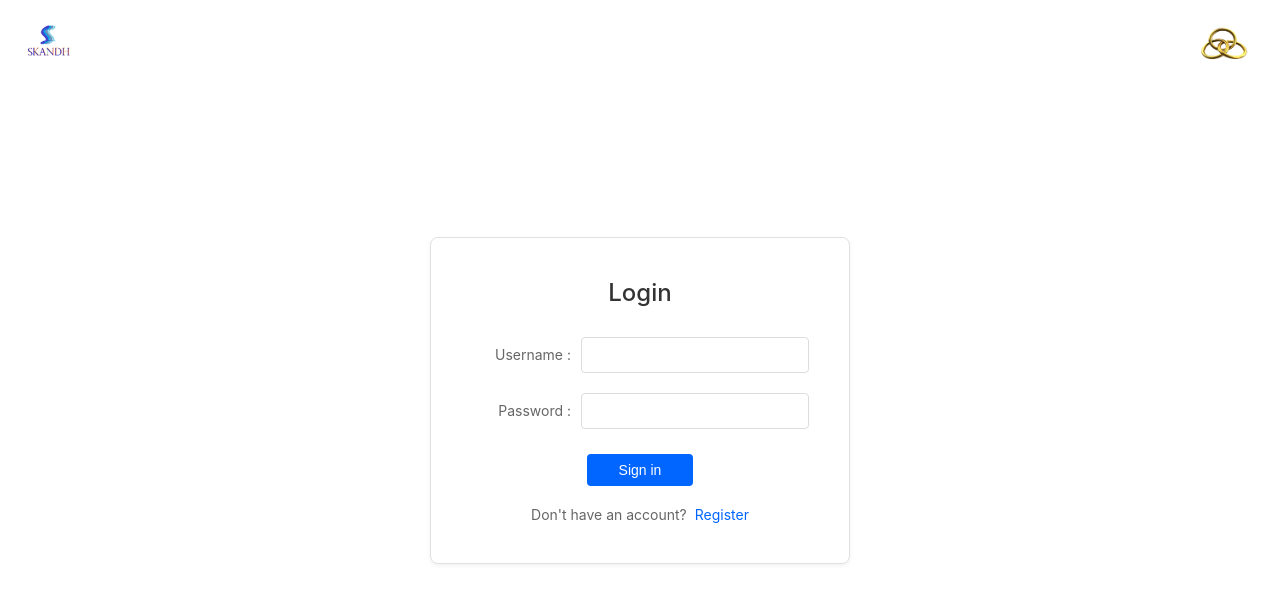
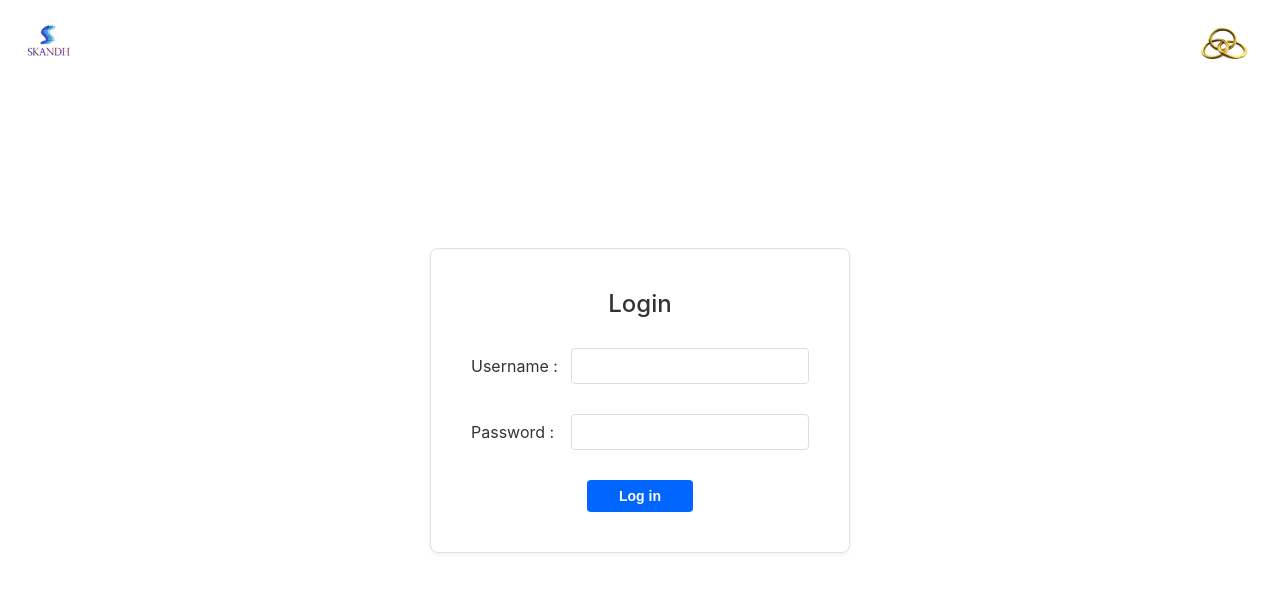
Before and after one commit to Abeshek7/Inventory, a Flask app: page /login in a window 1280 px wide. Shown: the top 603 px of the page. Run offline with Flask 3, Linux system fonts and the light colour scheme.

Commit message:
changed the login UI as well as removing the register page

```diff
--- a/main.py
+++ b/main.py
@@ -118,6 +118,7 @@ def capture_owner():
     return jsonify({'redirect': url_for('second_html')})
 
 @app.route('/inventory')
+@login_required
 def second_html():
     return render_template('inventory.html')
 
@@ -149,7 +150,7 @@ def capture_inventory():
         conn.commit()
 
         # Call stored procedure to update ASN numbers
-        cursor.callproc('process_download_dummy', [username])
+        cursor.callproc('process_download_final', [username])
         conn.commit()
 
         return jsonify({"message": "Inventory data saved successfully!"}), 200
@@ -165,6 +166,7 @@ def capture_inventory():
             conn.close()
 
 @app.route('/download_excel')
+@login_required
 def download_excel():
     conn = get_db_connection()
 
@@ -243,5 +245,6 @@ def download_excel():
 
 
 
+
 if __name__ == '__main__':
     app.run(debug=True)
--- a/static/css/login.css
+++ b/static/css/login.css
@@ -55,17 +55,19 @@ body {
 } */
 
 .input-group {
-    margin-bottom: 20px;
+    margin-bottom: 30px;
     display: flex;
     align-items: center; /* Align vertically centered */
+    font-weight: 400;
 }
 
 .input-group label {
-    color: #666;
-    font-size: 14px;
-    margin-right: 10px; /* Space between label and input */
+    /* color: #666; */
+    color:#333;
+    font-size: 16px;
+    /* Space between label and input */
     width: 100px; /* Fixed width for alignment */
-    text-align: right;
+    /* text-align: right; */
 }
 
 .input-group input {
@@ -100,6 +102,7 @@ body {
     border-radius: 4px;
     font-size: 14px;
     cursor: pointer;
+    font-weight: bold;
 }
 
 .login-btn input[type="submit"]:hover {
--- a/templates/index.html
+++ b/templates/index.html
@@ -20,7 +20,7 @@
 </header>
     <div>
     <form id =inventory_capture>
-        <h1>Inventory Load</h1>
+        <h1>Inventory Upload</h1>
     <label class="owner" for="owner">OWNER:<span class="required">*</span></label>
         <input id="owner" type="text" name="owner" >
     </form>
--- a/templates/inventory.html
+++ b/templates/inventory.html
@@ -17,7 +17,7 @@
     </header>
     <div class="form-container">
     <form id="inventory_capture_2">
-        <h1>Inventory  capture</h1>
+        <h1>Inventory Capture</h1>
 
             <div class="form-row">
             <label for="locn">LOCN :<span class="required">*</span></label>
@@ -31,7 +31,7 @@
             </div>
 
             <div class="form-row">
-            <label for="case">LPN :</label>
+            <label for="case">LPN :<span class="not-required"></span></label>
                 <input id="case" type="text" name="LPN" >
             </div>
 
--- a/templates/login.html
+++ b/templates/login.html
@@ -13,6 +13,8 @@
             <img class="s3logo" src="{{ url_for('static', filename='images/s3logo_new.png') }}" alt="S3 Logo">
         </div>
     </header>
+
+
     <div class="login-container">
         <div class="login-form">
             <h2>Login</h2>
@@ -28,14 +30,15 @@
                 </div>
 
                 <div class="login-btn">
-                    <input type="submit" value="Sign in">
+                    <input type="submit" value="Log in">
                 </div>
             </form>
             {% if error %}
             <p class="error-message">{{ error }}</p>
             {% endif %}
-            <p class="register-link">Don't have an account? <a href="{{ url_for('register') }}">Register</a></p>
+          <!--<p class="register-link">Don't have an account? <a href="{{ url_for('register') }}">Register</a></p>-->
         </div>
     </div>
+
 </body>
 </html>
```
Also changed, not shown: static/css/inventory.css (+6 -1 lines), static/css/style.css (+7 -3 lines).
